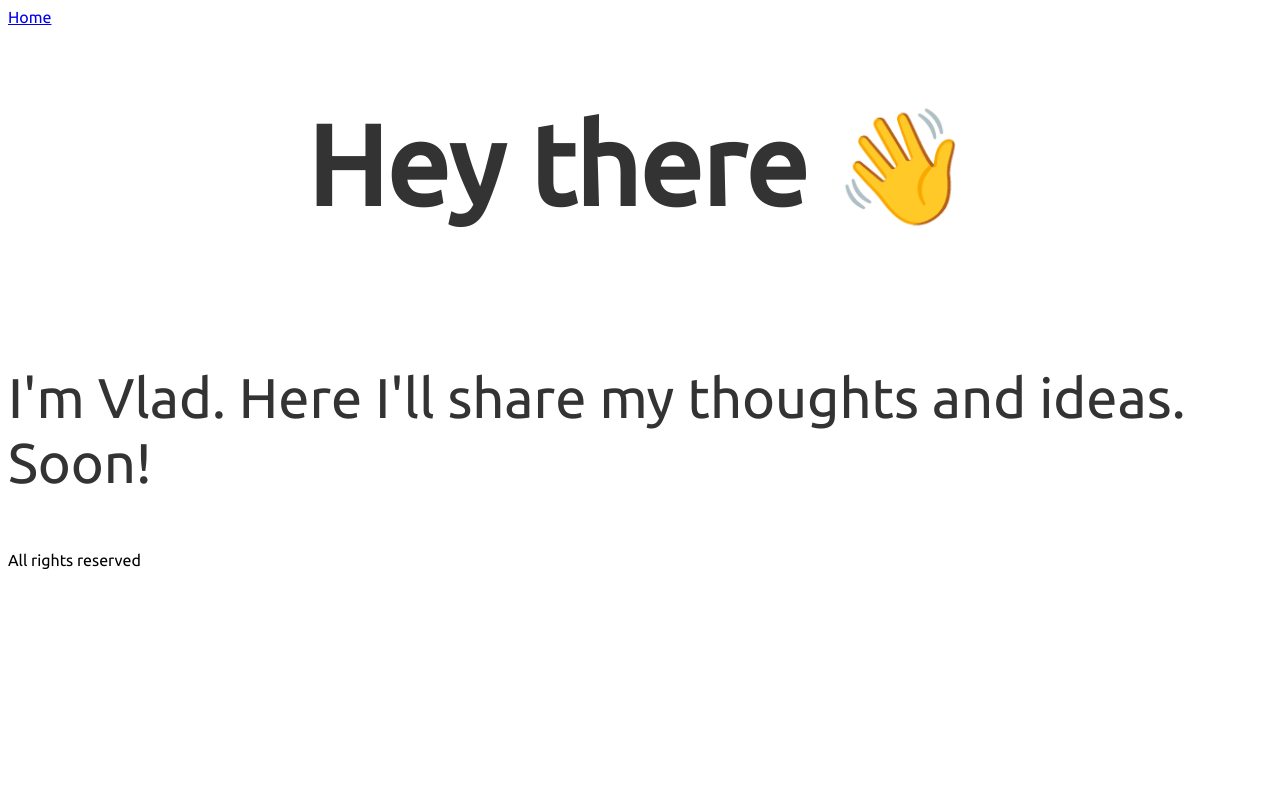
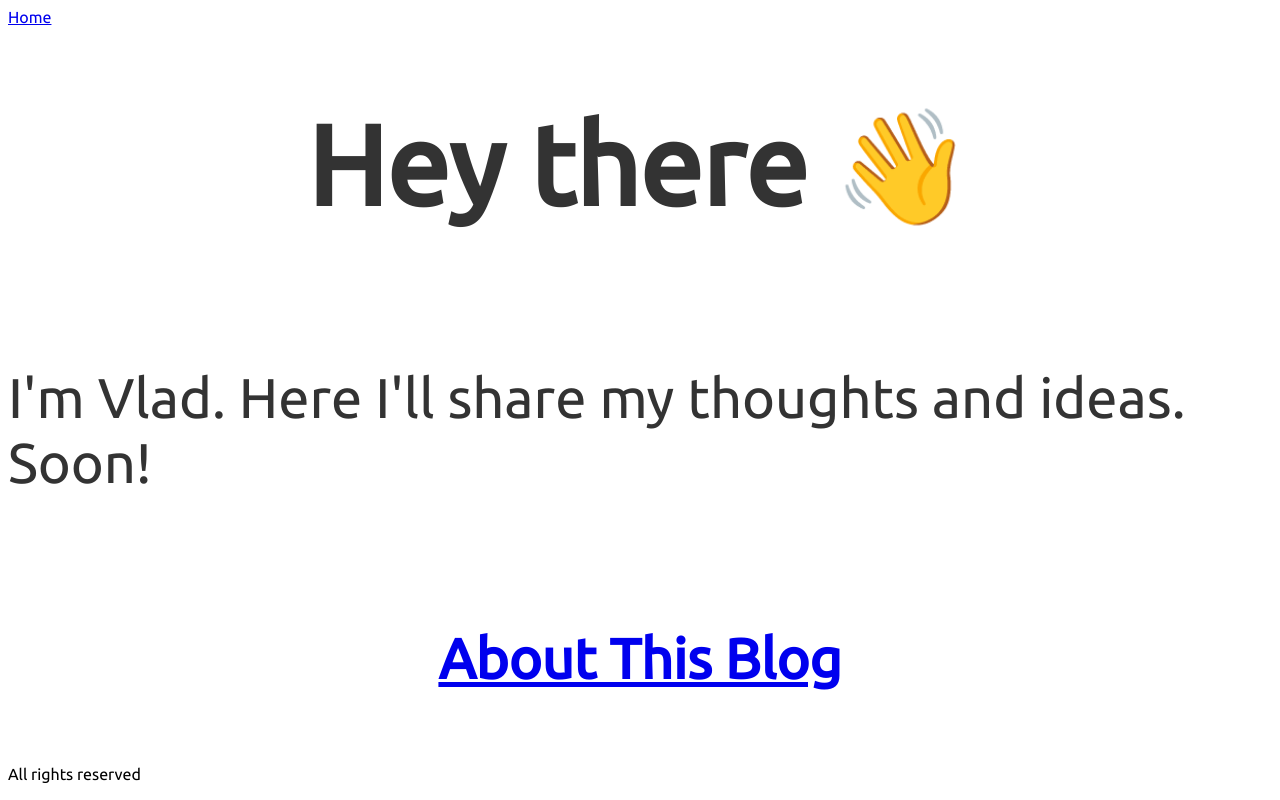
Before and after one commit to Sc4ramouche/blog, a Gatsby site: page / in a window 1280 px wide. Built offline with nearby package versions, Linux system fonts and the light colour scheme; Gatsby itself is replaced by a stand-in of ours.

Commit message:
Add the list of posts to the main page

```diff
--- a/src/pages/index.js
+++ b/src/pages/index.js
@@ -4,8 +4,11 @@ import '@fontsource/ubuntu';
 import Page from '../components/Page';
 import SEO from '../components/SEO';
 import Button from '../components/Button';
+import { graphql, Link } from 'gatsby';
 
-export default function Home() {
+export default function Home({ data }) {
+  const posts = data.allMdx.nodes;
+
   return (
     <Page>
       <SEO title={'Home'} />
@@ -20,7 +23,25 @@ export default function Home() {
       >
         <h1>Hey there 👋</h1>
         <p>I'm Vlad. Here I'll share my thoughts and ideas. Soon!</p>
+        {posts.map(({ frontmatter: { title }, slug }) => (
+          <Link to={slug} key={slug}>
+            <h4>{title}</h4>
+          </Link>
+        ))}
       </div>
     </Page>
   );
 }
+
+export const postsQuery = graphql`
+  {
+    allMdx(sort: { fields: [frontmatter___title], order: ASC }) {
+      nodes {
+        slug
+        frontmatter {
+          title
+        }
+      }
+    }
+  }
+`;
```
